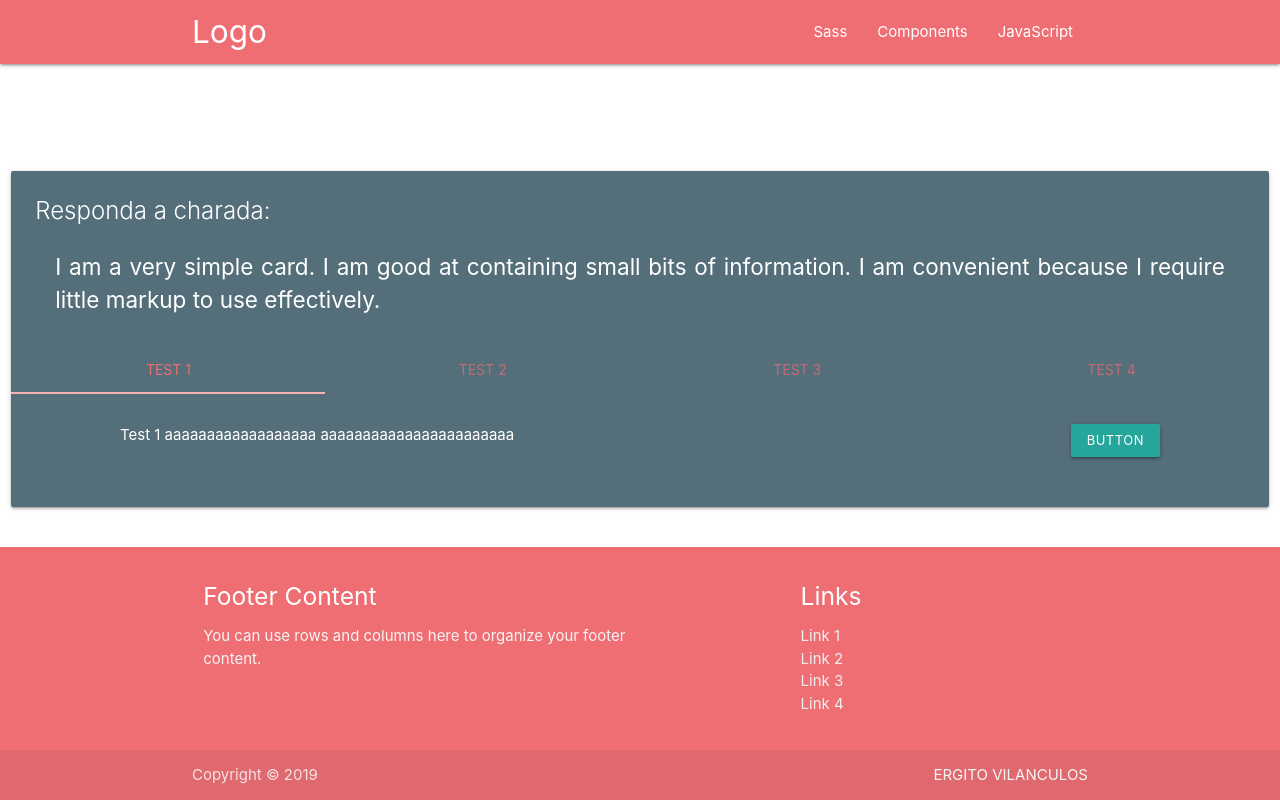
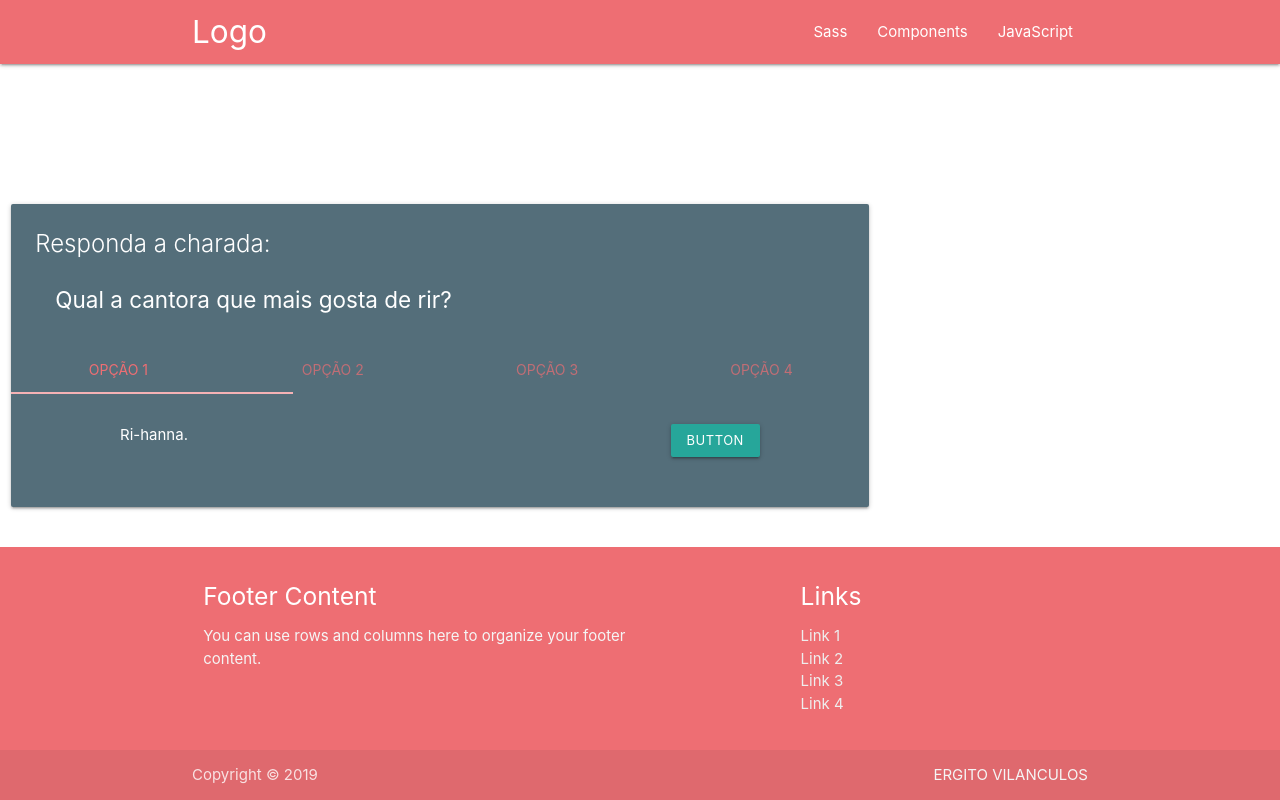
Before and after one commit to realrgt/riddles_game, an Angular app: page / in a window 1280 px wide. Built offline with nearby package versions, Linux system fonts and the light colour scheme.

Commit message:
content-display

```diff
--- a/src/app/core/models/riddle.ts
+++ b/src/app/core/models/riddle.ts
@@ -1,4 +1,4 @@
-export interface Riddle {
+export class Riddle {
   id: number;
   question: string;
   answer: string;
--- a/src/app/riddle/riddle.component.html
+++ b/src/app/riddle/riddle.component.html
@@ -4,31 +4,28 @@
       <div class="card blue-grey darken-1">
         <div class="card-content white-text">
           <span class="card-title">Responda a charada:</span>
-          <p class="question">I am a very simple card. I am good at containing small bits of information.
-            I am convenient because I require little markup to use effectively.</p>
+          <p class="question">{{ riddle1.question }}</p>
         </div>
 
         <div class="row">
           <div class="col s12">
             <ul class="tabs blue-grey darken-1">
-              <li class="tab col s3"><a href="#test1">Test 1</a></li>
-              <li class="tab col s3"><a href="#test2">Test 2</a></li>
-              <li class="tab col s3"><a href="#test3">Test 3</a></li>
-              <li class="tab col s3"><a href="#test4">Test 4</a></li>
+              <li class="tab col s3"><a href="#test1">Opção 1</a></li>
+              <li class="tab col s3"><a href="#test2">Opção 2</a></li>
+              <li class="tab col s3"><a href="#test3">Opção 3</a></li>
+              <li class="tab col s3"><a href="#test4">Opção 4</a></li>
             </ul>
           </div>
           <div class="col s12 options-space">
             <div class="row">
               <div id="tab-space" class="col s12 m9">
-                <div id="test1">Test 1 aaaaaaaaaaaaaaaaaa aaaaaaaaaaaaaaaaaaaaaaa</div>
-                <div id="test2">Test 2</div>
-                <div id="test3">Test 3</div>
-                <div id="test4">Test 4</div>
+                <div id="test1">{{ riddle1.answer }}</div>
+                <div id="test2">{{ riddle2.answer }}</div>
+                <div id="test3">{{ riddle3.answer }}</div>
+                <div id="test4">{{ riddle4.answer }}</div>
               </div>
               <div class="col s12 m3">
-                <div>
-                  <a class="waves-effect waves-light btn-small right">Button</a>
-                </div>
+                  <a class="waves-effect waves-light btn-small right" (click)="verify()">Button</a>
               </div>
             </div>
           </div>
--- a/src/app/riddle/riddle.component.ts
+++ b/src/app/riddle/riddle.component.ts
@@ -1,7 +1,8 @@
-import { Component, OnInit, ElementRef } from '@angular/core';
+import { Component, OnInit } from '@angular/core';
 
 import { RiddleService } from './riddle.service';
 import { Riddle } from '../core/models/riddle';
+import { map } from 'rxjs/operators';
 
 declare var M: any;
 @Component({
@@ -10,27 +11,63 @@ declare var M: any;
   styleUrls: ['./riddle.component.scss']
 })
 export class RiddleComponent implements OnInit {
-  riddles: Riddle[];
 
-  calculatedRiddles: Riddle;
+  riddles: Riddle[]; // riddles fetched form service
+
+  riddle1: Riddle = new Riddle(); // joker
+  riddle2: Riddle = new Riddle();
+  riddle3: Riddle = new Riddle();
+  riddle4: Riddle = new Riddle();
+
+  tab: string = '';
 
   constructor(private riddleService: RiddleService) {}
 
   ngOnInit() {
     this.riddleService
       .listRiddles()
-      .subscribe(riddles => (this.riddles = riddles));
+      .pipe(
+        map(docs => {
+          const counts = [];
+          for (let i = 0; i <= 3; i++) {
+            const c = Math.floor(Math.random() * (437 - 0 + 1)) + 0;
+            counts[i] = docs[c];
+          }
+          return (docs = counts);
+        })
+      )
+      .subscribe(docs => {
+        this.riddles = docs;
+        console.log(docs);
+        this.riddle1 = this.riddles[0]; // joker
+        this.riddle2 = this.riddles[1];
+        this.riddle3 = this.riddles[2];
+        this.riddle4 = this.riddles[3];
+      });
 
     const elem = document.querySelector('.tabs');
     const options = {
-      duration: 500,
-      // swipeable: true
+      duration: 500
     };
     M.Tabs.init(elem, options);
   }
 
-  getCalcRiddles(rid: Riddle[]) {
-    rid = this.riddles;
+  verify(riddleArray: Riddle[]) {
+
   }
 
+  // getCalcRiddles(allRiddles: Riddle[]) {
+  //   const counts = [];
+  //   for (let i = 0; i <= 3; i++) {
+  //     const c = this.randomInt(0, 437);
+  //     counts[i] = allRiddles[c];
+  //   }
+  //   // this.riddles = counts;
+  //   console.log(counts);
+  //   return counts;
+  // }
+
+  // randomInt(min, max) {
+  //   return Math.floor(Math.random() * (max - min + 1)) + min;
+  // }
 }
```
